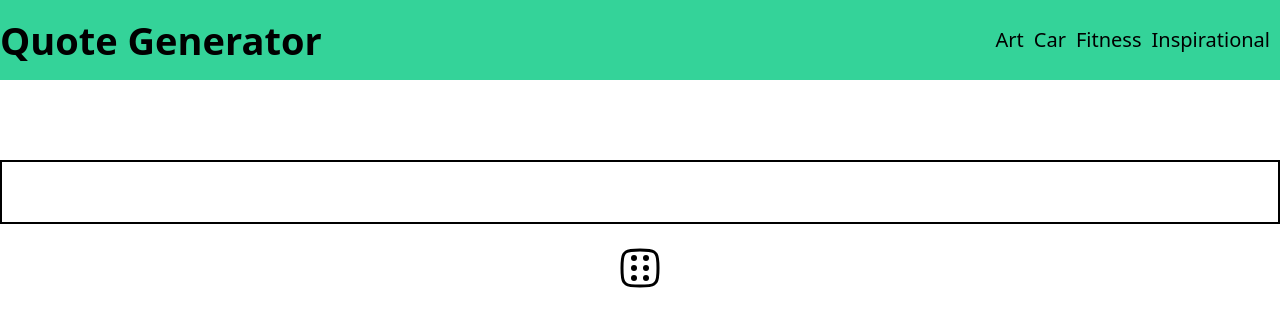
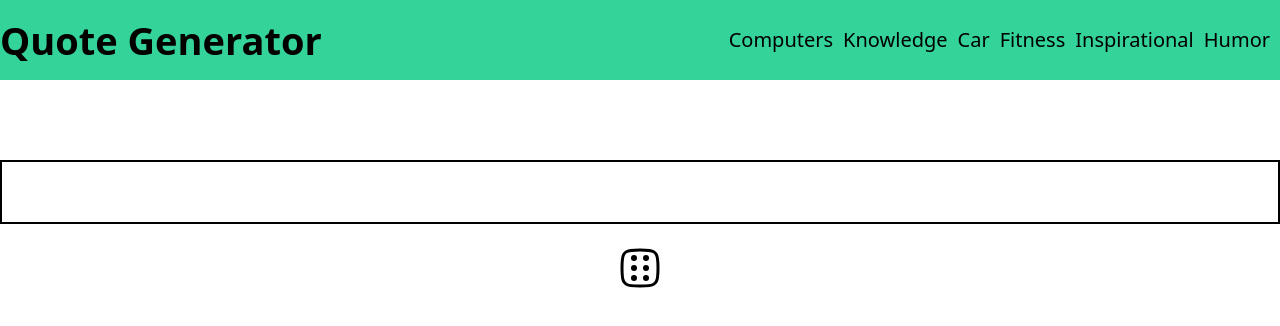
Before and after one commit to akshat-code21/OS-Club-Hackathon, a website: page src/index.html in a window 1280 px wide. Drawn offline with Linux system fonts and the light colour scheme; no server answers.

Commit message:
adding and editing categories

```diff
--- a/src/index.html
+++ b/src/index.html
@@ -16,10 +16,12 @@
         <ul
           class="nav-ul flex justify-center items-center gap-[10px] mr-[10px] text-[20px]"
         >
-          <li><button class="nav-btn">Art</button></li>
+          <li><button class="nav-btn">Computers</button></li>
+          <li><button class="nav-btn">Knowledge</button></li>
           <li><button class="nav-btn">Car</button></li>
           <li><button class="nav-btn">Fitness</button></li>
           <li><button class="nav-btn">Inspirational</button></li>
+          <li><button class="nav-btn">Humor</button></li>
         </ul>
       </nav>
     </header>
```
